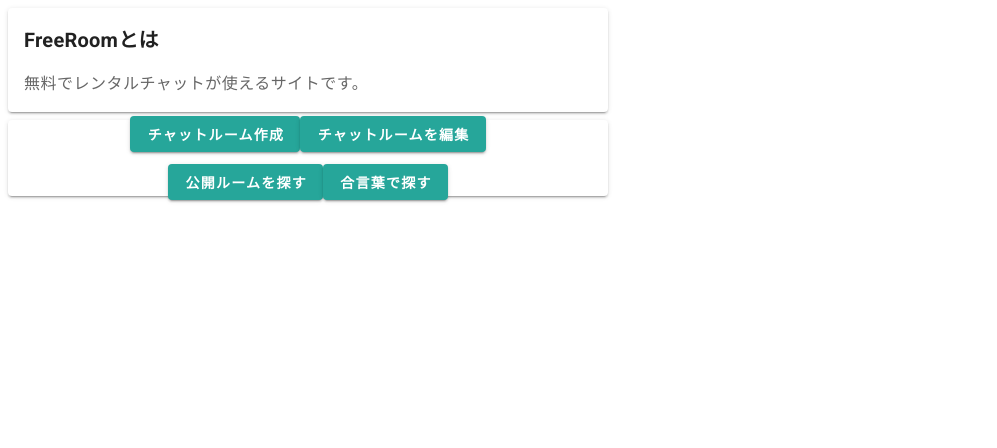
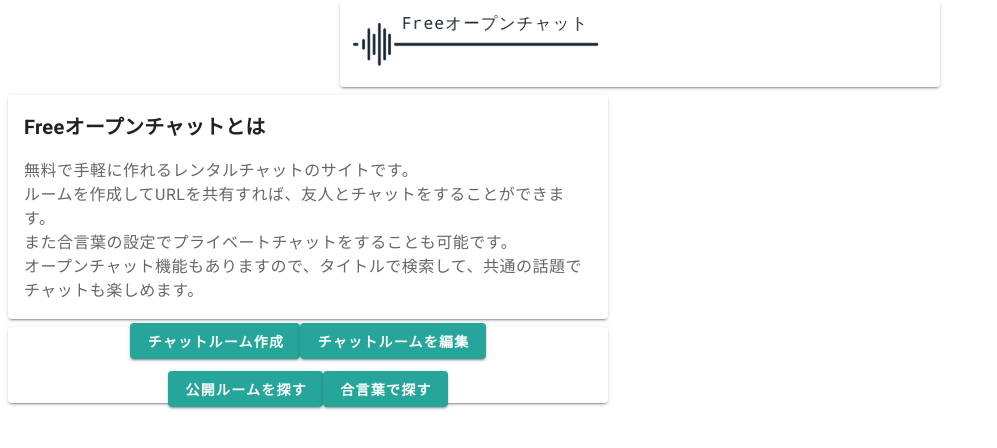
Before and after one commit to yun8686/chatsite, a Nuxt app: page / in a window 1280 px wide. Shown: the top 448 px of the page, without its empty margins (0-997 px from the left). Built offline with nearby package versions, Linux system fonts and the light colour scheme.

Commit message:
ロゴの作成、トップ画面に説明文の追加

```diff
--- a/assets/css/base.css
+++ b/assets/css/base.css
@@ -1,3 +1,9 @@
+.logo{
+  width: 20%;
+  min-width: 272px;
+  padding: 8px;
+}
+
 .button{
   min-width: 300px;
   background-color: #26A69A !important;
--- a/pages/index.vue
+++ b/pages/index.vue
@@ -1,8 +1,15 @@
 <template>
   <v-flex xs12>
+    <v-card class="header">
+      <img src="../assets/image/logo.svg" class="logo">
+    </v-card>
     <v-card class="ma-2">
-      <v-card-title class="font-weight-bold title">FreeRoomとは</v-card-title>
-      <v-card-text class="body-1">無料でレンタルチャットが使えるサイトです。</v-card-text>
+      <v-card-title class="font-weight-bold title">Freeオープンチャットとは</v-card-title>
+      <v-card-text class="body-1">
+        無料で手軽に作れるレンタルチャットのサイトです。<br/>
+        ルームを作成してURLを共有すれば、友人とチャットをすることができます。<br/>
+        また合言葉の設定でプライベートチャットをすることも可能です。<br/>
+        オープンチャット機能もありますので、タイトルで検索して、共通の話題でチャットも楽しめます。</v-card-text>
     </v-card>
     <v-card class="pa-2 ma-2">
       <v-layout justify-center row wrap class="mb-3">
```
Also changed, not shown: assets/image/logo.svg (added).
